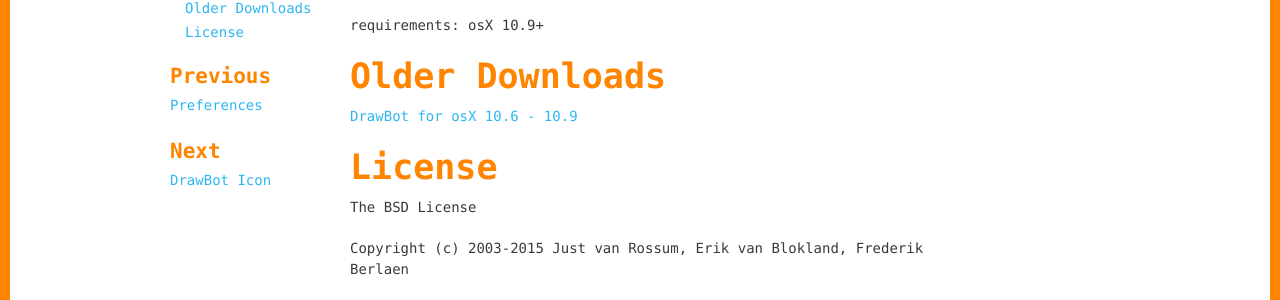
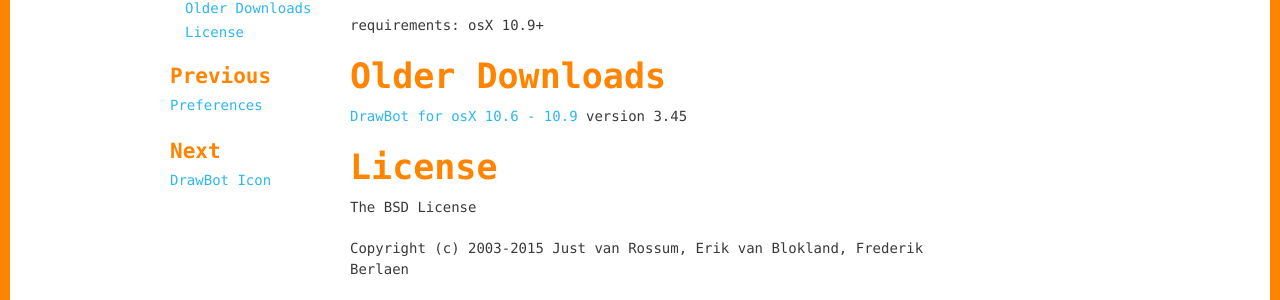
Before and after one commit to typemytype/drawbot, a Sphinx documentation site: the page built from docs/content/download.rst, in a window 1280 px wide. Shown: the part 484-784 px from the top of the page. Built offline with Sphinx 7.4.7, drawn with Linux system fonts in a browser that asks for light colours; a style sheet for code colours, icons or effects is not loaded.

Commit message:
add version to older download

```diff
--- a/docs/content/download.rst
+++ b/docs/content/download.rst
@@ -10,7 +10,7 @@
 Older Downloads
 ---------------
 
-`DrawBot for osX 10.6 - 10.9`_
+`DrawBot for osX 10.6 - 10.9`_ version 3.45
 
 License
 -------
```
